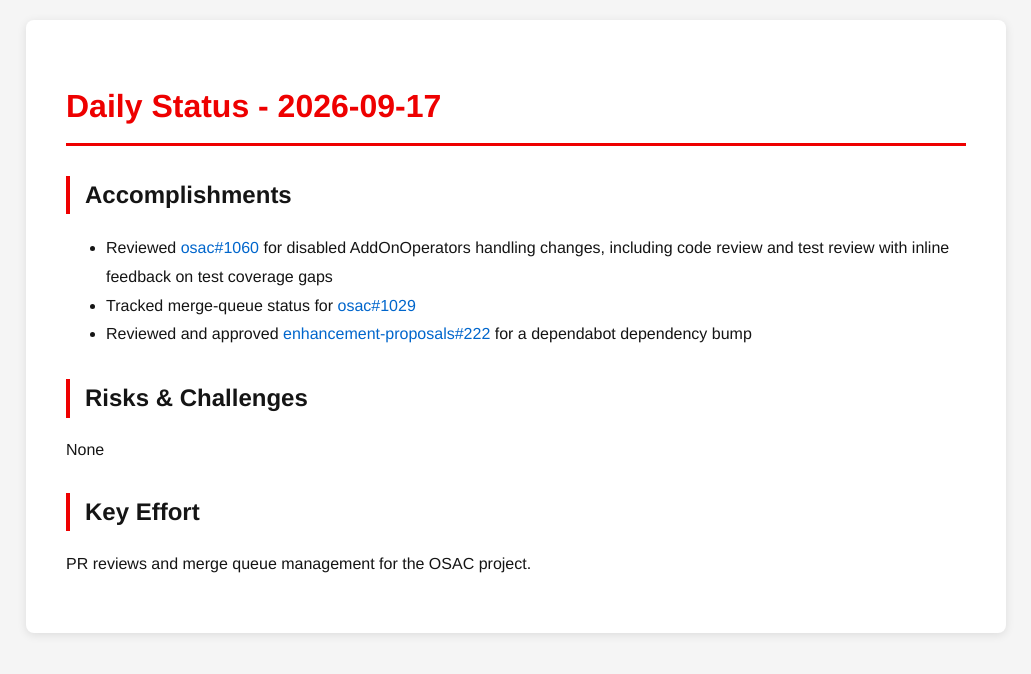
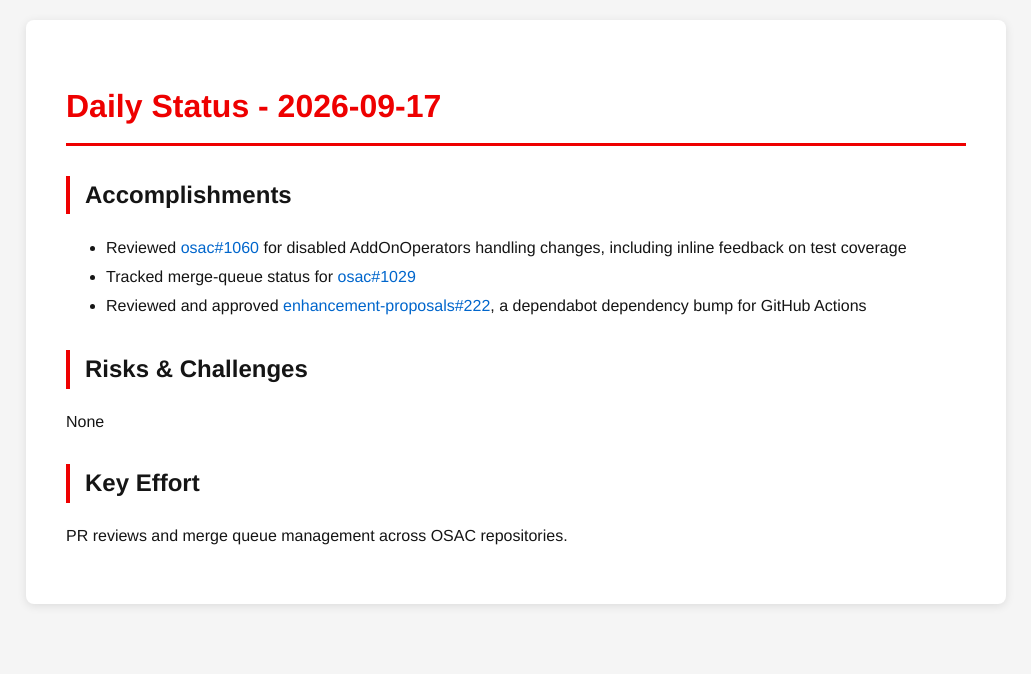
Before and after one commit to tzvatot/daily-status, a Jekyll site: the page built from 2026-09-17.md, in a window 1280 px wide. Shown: the top 674 px of the page, without its empty margins (124-1155 px from the left). Built offline with Jekyll 4.4.1, drawn with Linux system fonts in a browser that asks for light colours.

Commit message:
Daily status update - 2026-09-17

```diff
--- a/2026-09-17.md
+++ b/2026-09-17.md
@@ -7,12 +7,12 @@
 # Daily Status - 2026-09-17
 
 ## Accomplishments
-- Reviewed [osac#1060](https://github.com/osac-project/osac/pull/1060) for disabled AddOnOperators handling changes, including code review and test review with inline feedback on test coverage gaps
+- Reviewed [osac#1060](https://github.com/osac-project/osac/pull/1060) for disabled AddOnOperators handling changes, including inline feedback on test coverage
 - Tracked merge-queue status for [osac#1029](https://github.com/osac-project/osac/pull/1029)
-- Reviewed and approved [enhancement-proposals#222](https://github.com/osac-project/enhancement-proposals/pull/222) for a dependabot dependency bump
+- Reviewed and approved [enhancement-proposals#222](https://github.com/osac-project/enhancement-proposals/pull/222), a dependabot dependency bump for GitHub Actions
 
 ## Risks & Challenges
 None
 
 ## Key Effort
-PR reviews and merge queue management for the OSAC project.
+PR reviews and merge queue management across OSAC repositories.
```
